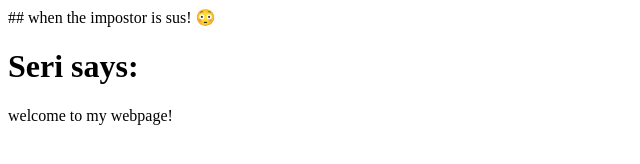
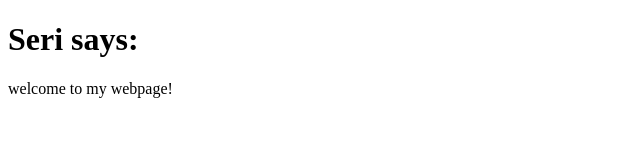
Before and after one commit to affectionateGamer/affectionateGamer.github.io, a plain HTML site: page index.html in a window 1280 px wide. Shown: the whole page, without its empty margins (0-640 px from the left). Drawn offline with Linux system fonts and the light colour scheme.

Commit message:
Modified Index.html

```diff
--- a/index.html
+++ b/index.html
@@ -1,6 +1,6 @@
 <!DOCTYPE html>
 <head>
-    ## when the impostor is sus! 😳
+    <!--when the impostor is sus! 😳-->
 </head>
 <body>
     <h1>Seri says:</h1>
```
